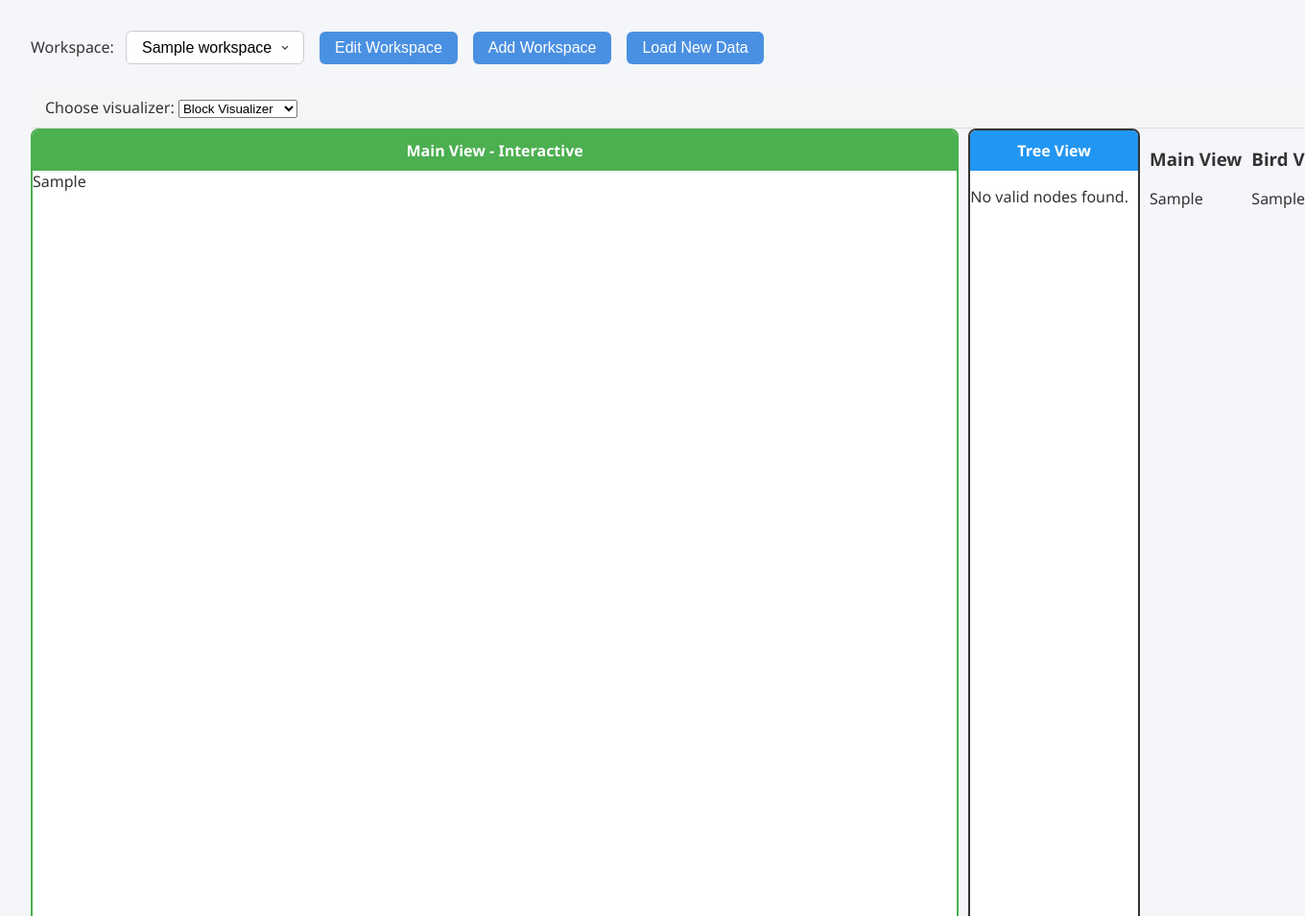
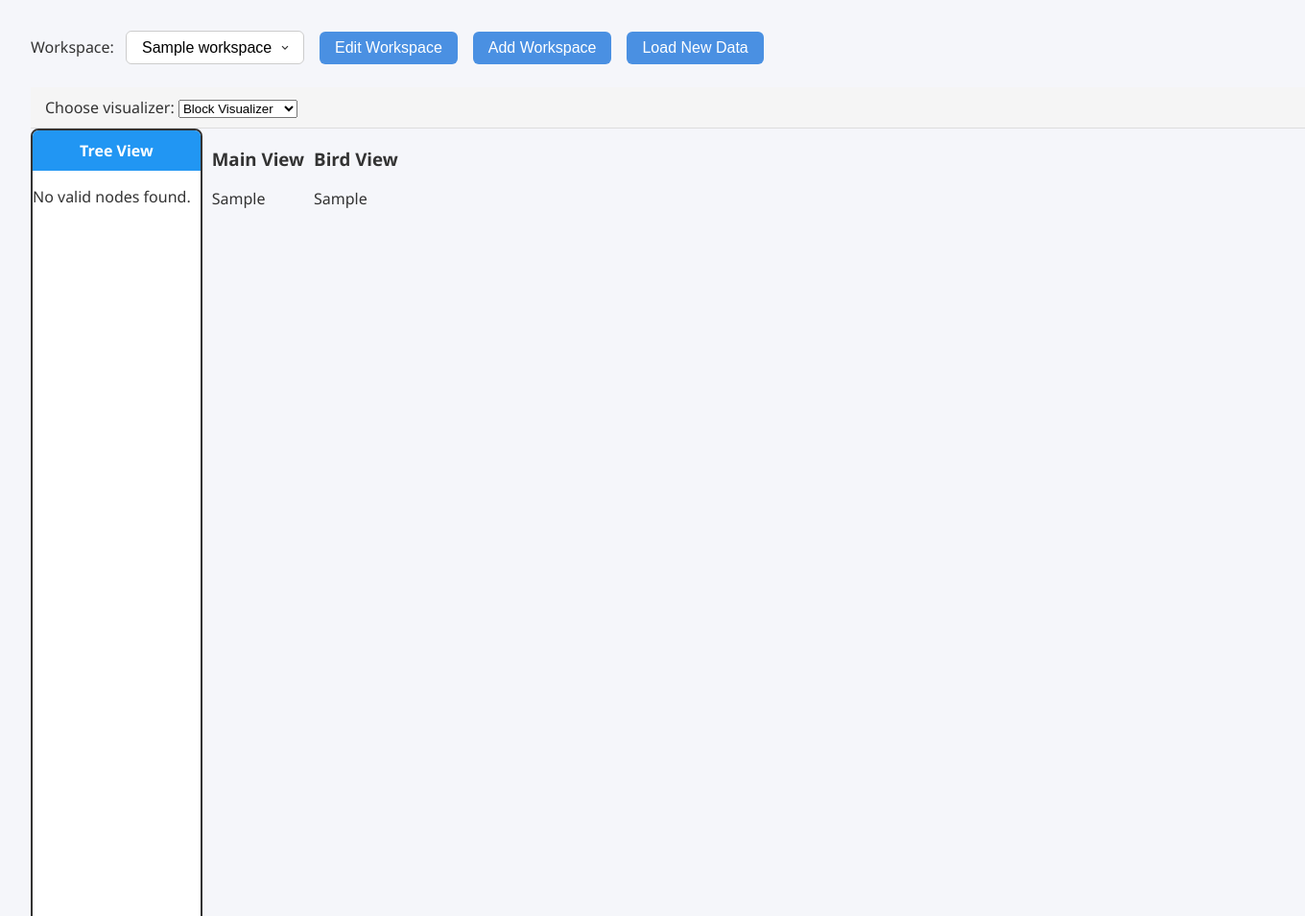
Before and after one commit to milicaradicc/graph-visualizer, a Django app: template graph_visualizer/graph_visualizer/templates/index.html in a window 1360 px wide; the page is wider, and only the part inside the window is pictured. Shown: that part at 96% size. Run offline with Django 5.2, Linux system fonts and the light colour scheme; the template is opened without the code that fills it: most values are stand-ins (such as "Sample title", 1, 10 or a date in 2020).

Commit message:
refactor: Merge existing components (#14)

```diff
--- a/graph_visualizer/graph_visualizer/templates/index.html
+++ b/graph_visualizer/graph_visualizer/templates/index.html
@@ -43,30 +43,11 @@
     <!-- Views container -->
     <div class="views-container">
 
-        <!-- Main Interactive Views -->
-        <div class="view main-view">
-            <div class="view-header">Main View - Interactive</div>
-            <div class="view-content">
-                <div id="main-block-visualizer" class="visualizer-content">
-                    {{ block_visualizer_html | safe }}
-                </div>
-                <div id="main-simple-visualizer" class="visualizer-content hidden">
-                    {{ simple_visualizer_html | safe }}
-                </div>
+        <!-- Tree View -->
+            <div class="view tree-view">
+                <div class="view-header">Tree View</div>
+                <div class="view-content" id="tree-container"></div>
             </div>
-        </div>
-
-        <!-- Tree View -->
-        <div class="view tree-view">
-            <div class="view-header">Tree View</div>
-            <div class="view-content" id="tree-container">
-                {% if tree_html %}
-                    {{ tree_html | safe }}
-                {% else %}
-                    <svg id="tree-svg"></svg>
-                {% endif %}
-            </div>
-        </div>
 
         <!-- Additional Views from kolega -->
         <div id="main-view" class="graph-view">
@@ -92,7 +73,6 @@
 
 <script>
     window.graphData = {{ graph_json|safe }};
-
     const select = document.getElementById("visualizer-select");
     const mainBlockDiv = document.getElementById("main-block-visualizer");
     const mainSimpleDiv = document.getElementById("main-simple-visualizer");
--- a/graph_visualizer/graph_visualizer/util.py
+++ b/graph_visualizer/graph_visualizer/util.py
@@ -11,10 +11,8 @@ def serialize_to_json(obj, indent=2):
         lambda o: json.dumps(o, indent=indent, default=str, ensure_ascii=False)
     ]
 
-    # Pokušavamo svaku strategiju
     for i, strategy in enumerate(strategies, start=1):
         try:
-            # Identifikacija objekta za log
             obj_id = getattr(obj, 'id', None) or getattr(obj, '_id', None)
             if obj_id is None and hasattr(obj, 'src') and hasattr(obj, 'dest'):
                 obj_id = f"{getattr(obj.src, 'id', '?')}->{getattr(obj.dest, 'id', '?')}"
```
Also changed, not shown: graph_visualizer/graph_visualizer/views.py (+11 -3 lines).
